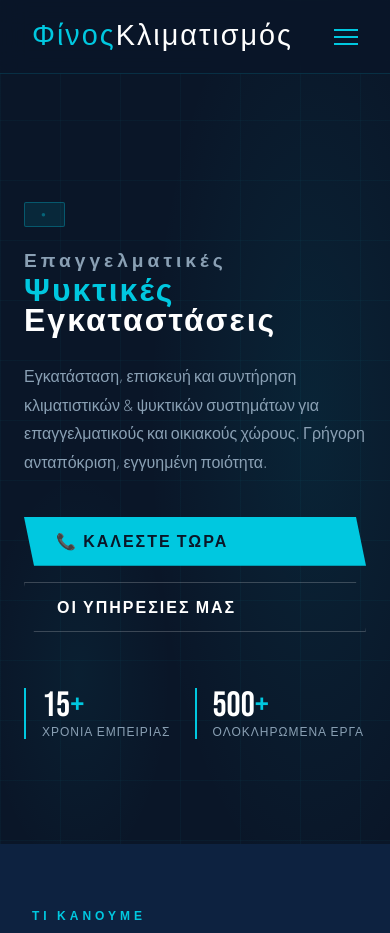
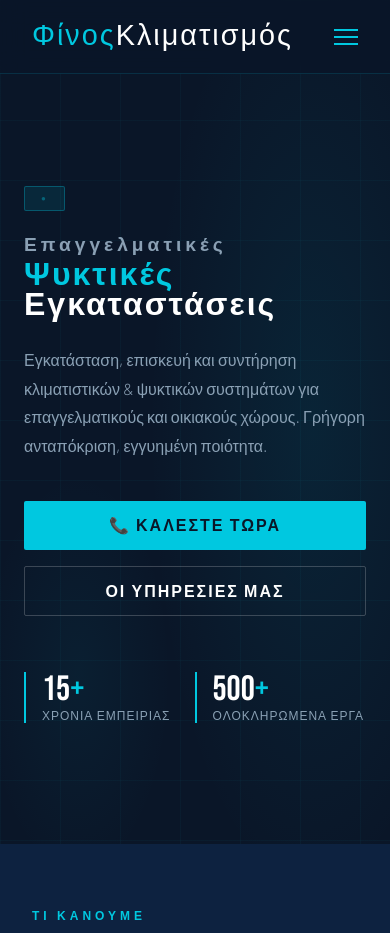
Before and after one commit to michailthors/site_psuktikos, a Flask app: page / in a window 390 px wide. Shown: the top 933 px of the page. Run offline with Flask 3, Linux system fonts and the light colour scheme.

Commit message:
fix: mobile hero title overflow

```diff
--- a/templates/index.html
+++ b/templates/index.html
@@ -99,7 +99,7 @@
       background-size: 60px 60px;
     }
 
-    .hero-content { position: relative; z-index: 1; }
+    .hero-content { position: relative; z-index: 1; max-width: 100%; overflow: hidden;}
 
     .hero-badge {
       display: inline-flex; align-items: center; gap: 0.5rem;
@@ -163,7 +163,7 @@
       text-transform: uppercase;
       text-decoration: none;
       border: none; cursor: pointer;
-      clip-path: polygon(0 0, calc(100% - 10px) 0, 100% 100%, 10px 100%);
+      border-radius: 2px;
       transition: background 0.3s, transform 0.2s;
     }
     .btn-primary:hover { background: var(--white); transform: translateY(-2px); }
@@ -660,15 +660,33 @@
       section { padding: 4rem 2rem; }
       footer { padding: 2rem; flex-direction: column; text-align: center; }
     }
-
     @media (max-width: 640px) {
       .services-grid { grid-template-columns: 1fr; }
       .form-grid { grid-template-columns: 1fr; }
       .hero-stats { flex-wrap: wrap; gap: 1.5rem; }
-      .hero-actions { flex-direction: column; }
-      #hero { padding: 9rem 1.5rem 3rem ;}
-      .hero-title { font-size: clamp(2rem, 8vw, 4rem); }
-    }
+      .hero-actions { flex-direction: column; align-items: flex-start; }
+      #hero { padding: 7rem 1.5rem 3rem; }
+
+  /* ── ΤΟ ΚΥΡΙΟ FIX ── */
+      .hero-title {
+      font-size: clamp(2rem, 7vw, 3.5rem);
+      word-break: break-word;
+      overflow-wrap: break-word;
+      hyphens: auto;
+      max-width: 100%;
+  }
+
+  /* ── buttons χωρίς clip-path ── */
+     .btn-primary,
+    .btn-secondary {
+     clip-path: none;
+     border-radius: 2px;
+     width: 100%;
+     text-align: center;
+  }
+}
+
+
   </style>
 </head>
 <body>
```
